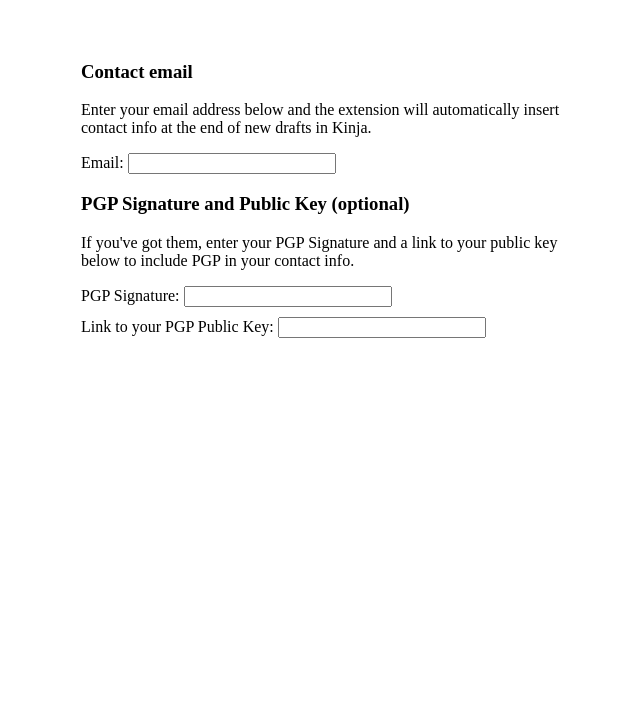
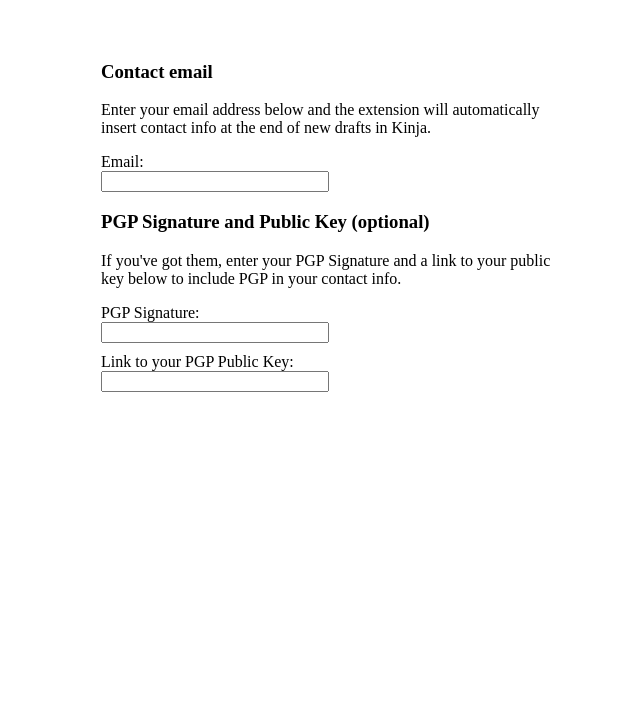
Before and after one commit to adampash/ganja, a browser extension: page app/options.html in a window 1280 px wide. Shown: the part 93-800 px from the top of the page, without its empty margins (309-949 px from the left). Drawn offline with Linux system fonts and the light colour scheme; files that its build step writes are made by us from their sources; files whose address does not match are found by name.

Commit message:
Added icon and options to popup

```diff
--- a/app/options.html
+++ b/app/options.html
@@ -10,25 +10,28 @@
     <!-- endbuild -->
   </head>
   <body>
-    <h1>Kinja+ Options</h1>
+    <div class="container">
+      <img src="/images/icon-64.png" class="k-logo"/><h1>+ Options</h1>
       <div class="status_container">
         <div class="status"></div>
       </div>
 
       <h3>Contact email</h3>
       <p>Enter your email address below and the extension will automatically insert contact info at the end of new drafts in Kinja.</p>
-    <label id="contact_email">Email:
+      <div class="separator">
+        <label id="contact_email">Email:<br>
           <input name="contact_email" class="contact_email" type="text" />
         </label>
+      </div>
       <h3>PGP Signature and Public Key (optional)</h3>
       <p>If you've got them, enter your PGP Signature and a link to your public key below to include PGP in your contact info.</p>
       <div class="separator">
-      <label id="pgp_sig">PGP Signature:
+        <label id="pgp_sig">PGP Signature:<br>
           <input name="pgp_sig" class="pgp_sig" type="text" />
         </label>
       </div>
       <div class="separator">
-      <label id="pgp_public_key">Link to your PGP Public Key:
+        <label id="pgp_public_key">Link to your PGP Public Key:<br>
           <input name="pgp_public_key" class="pgp_public_key" type="text" />
         </label>
       </div>
@@ -44,5 +47,6 @@
       <!-- build:js scripts/options.js -->
       <script src="scripts/options.js"></script>
       <!-- endbuild -->
+    </div>
   </body>
 </html>
--- a/app/styles/main.css
+++ b/app/styles/main.css
@@ -1,16 +1,25 @@
 body {
-  padding: 20px;
   max-width: 500px;
+  min-width: 320px;
   width: 100%;
   margin: 0 auto;
+}
+
+.container {
+  padding: 20px;
+}
+
+.k-logo {
+  float: left;
+  margin-top: 15px;
 }
 
 .status_container {
   width: 100%;
   min-height: 35px;
+  margin-right: 10px;
 }
 .status {
-  width: 100%;
   background: rgb(49, 165, 49);
   color: white;
   font-weight: 500;
@@ -20,7 +29,8 @@ body {
 }
 
 input[type=text] {
-  width: 200px;
+  width: 220px;
+  margin-right: 20px;
 }
 
 .separator {
```
Also changed, not shown: app/images/icon-128.png (deleted), app/images/icon-16.png (deleted), app/images/icon-64.png (added), app/manifest.json. Lines whose indentation alone changed are shown as unchanged.
